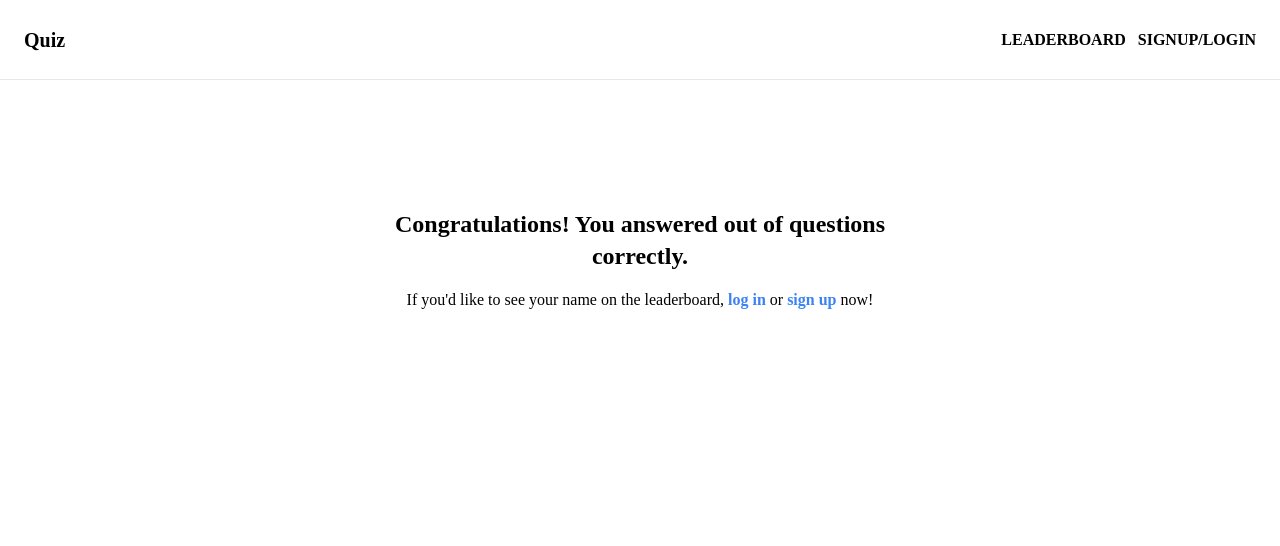
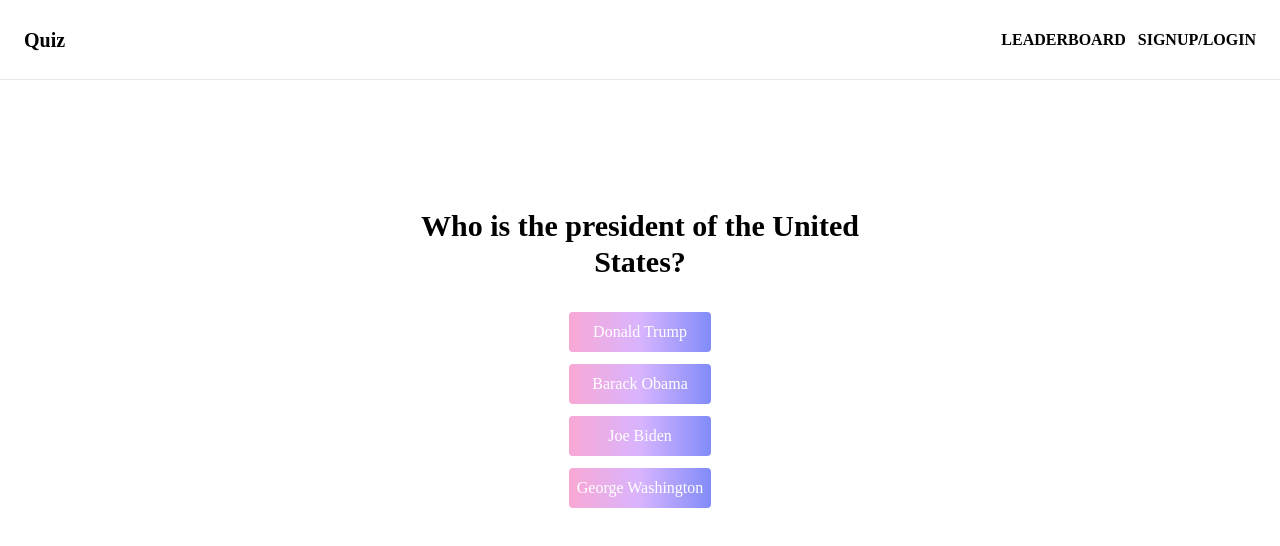
Before and after one commit to DevLyric/quiz-v3, a React (Vite) app: page /questions/general in a window 1280 px wide. Shown: the top 546 px of the page. Built offline with nearby package versions, Linux system fonts and the light colour scheme; a web font is replaced by a local one.

Commit message:
displaying questions based on type

```diff
--- a/src/pages/QuestionList.tsx
+++ b/src/pages/QuestionList.tsx
@@ -1,17 +1,47 @@
+import { useState } from "react";
 import { useParams } from "react-router-dom";
 import GameOver from "../components/GameOver";
 import Game from "../components/Game";
+import { IQuestionData, questionsData } from "../data/questionsData";
 
 export default function QuestionList() {
+  const [currentQuestionIndex, setCurrentQuestionIndex] = useState<number>(0);
+  const [score, setScore] = useState<number>(0);
+
   const { type } = useParams();
-  console.log(type);
 
-  const isGameOver = true;
+  // Filtrar as questões baseadas no type
+  const filteredQuestions: IQuestionData[] = questionsData.filter(
+    (question) => question.category === type
+  );
+
+  const currentQuestion = filteredQuestions[currentQuestionIndex];
+  const isGameOver = currentQuestionIndex >= filteredQuestions.length;
+
+  const handleSelectAnswer = (answer: string) => {
+    // passar o index quando a respostas for selecionada
+    setCurrentQuestionIndex(currentQuestionIndex + 1);
+    // se a resposta estiver certa, então aumente o score em 1
+    if (answer === currentQuestion.correctAnswer) {
+      setScore(score + 1);
+    }
+  };
 
   return (
     <div className="mt-32">
       <div className="container mx-auto max-w-xl flex flex-col items-center px-6">
-        {isGameOver ? <GameOver /> : <Game />}
+        {isGameOver ? (
+          <GameOver
+            score={score}
+            numberOfQuestions={filteredQuestions.length}
+          />
+        ) : (
+          <Game
+            question={currentQuestion.question}
+            options={currentQuestion.options}
+            onSelectAnswer={handleSelectAnswer}
+          />
+        )}
       </div>
     </div>
   );
```
